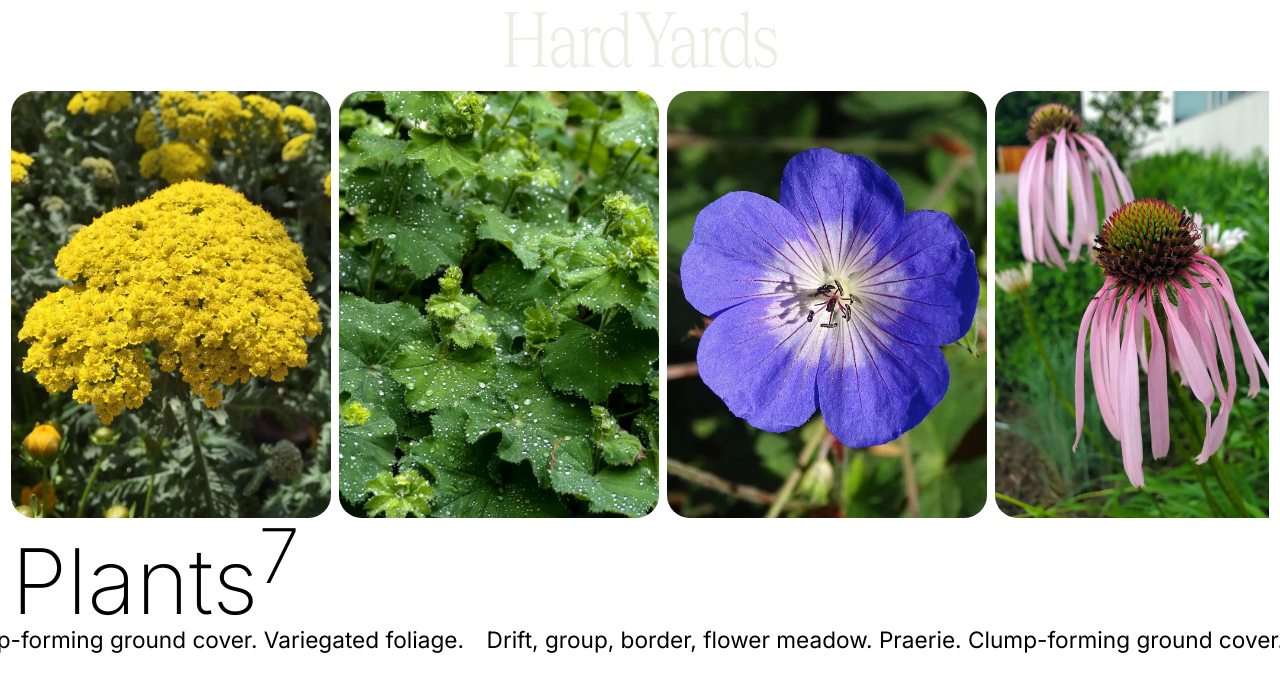
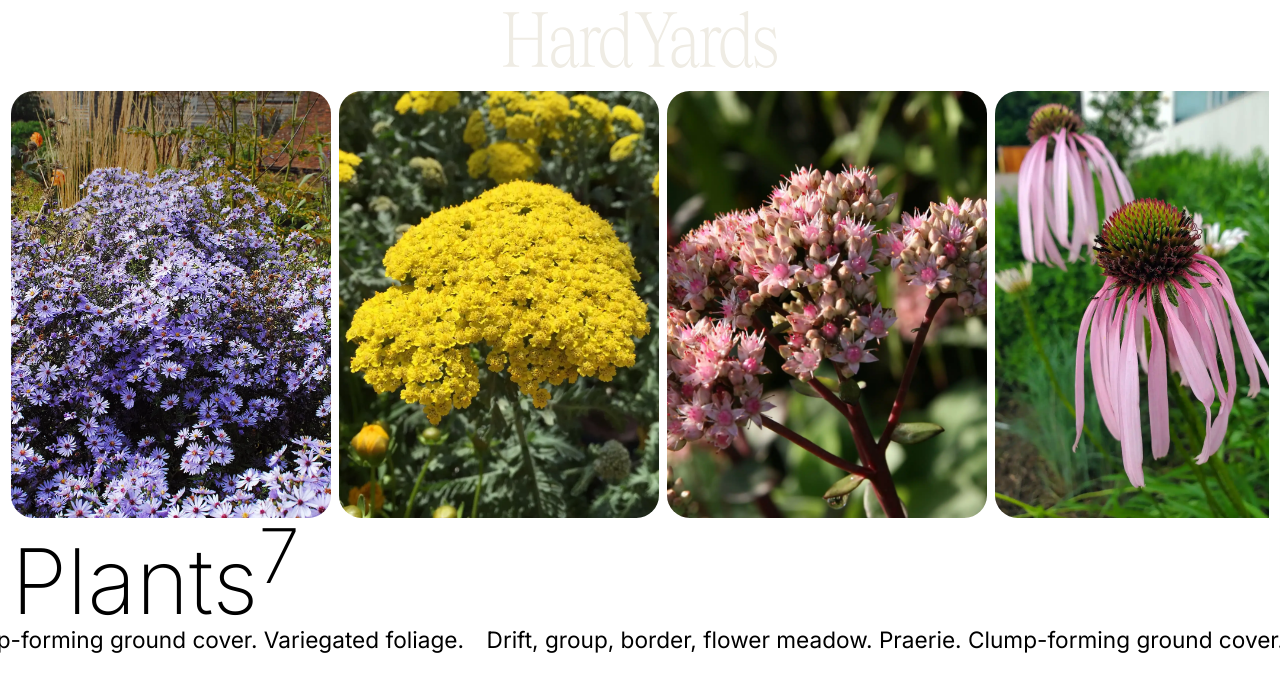
Before and after one commit to bobbyvanrijn/hardyards, a Next.js app: page / in a window 1280 px wide. Shown: the top 692 px of the page. Built offline with nearby package versions, Linux system fonts and the light colour scheme.

Commit message:
feature: Shuffle helpers

```diff
--- a/components/Carousel.js
+++ b/components/Carousel.js
@@ -1,4 +1,5 @@
 import styles from './Carousel.module.css';
+import { shuffle } from '../helpers/shuffle';
 
 export default function Carousel(props) {
     const items = props.children.map((item, index) =>
@@ -12,7 +13,7 @@ export default function Carousel(props) {
 
     return (
         <ul className={styles.carousel}>
-            { items }
+            { shuffle(items) }
         </ul>
     );
 }
--- a/components/Carousel.module.css
+++ b/components/Carousel.module.css
@@ -18,10 +18,9 @@
     display: none;  /* Safari and Chrome */
 }
 
-
 .carousel__item {
     flex: 0 0 auto;
-    width: clamp(10rem, 40vw, 20rem);
+    width: clamp(15rem, 60vw, 20rem);
     aspect-ratio: 3/4;
     position: relative;
     background-color: rgb(var(--white) / var(--alpha-05));
--- /dev/null
+++ b/helpers/shuffle.js
@@ -0,0 +1,17 @@
+export function shuffle(array) {
+    let currentIndex = array.length,  randomIndex;
+
+    // While there remain elements to shuffle.
+    while (currentIndex != 0) {
+
+      // Pick a remaining element.
+      randomIndex = Math.floor(Math.random() * currentIndex);
+      currentIndex--;
+
+      // And swap it with the current element.
+      [array[currentIndex], array[randomIndex]] = [
+        array[randomIndex], array[currentIndex]];
+    }
+
+    return array;
+  }
--- a/pages/index.tsx
+++ b/pages/index.tsx
@@ -1,8 +1,5 @@
 import Content from '../components/Content';
 
-import Grid from '../components/Grid';
-import Card from '../components/Card';
-import Carousel from '../components/Carousel';
 import Marquee from '../components/Marquee';
 import Navigation from '../components/Navigation';
 
```
